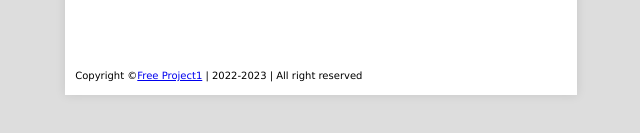
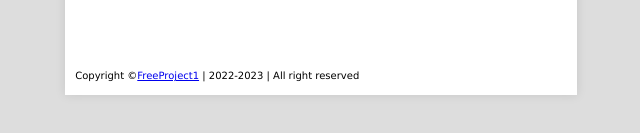
Before and after one commit to BHOLU-SINGH/generate-qr-code, a plain HTML site: page index.html in a window 1280 px wide. Shown: the part 645-778 px from the top of the page, 319-959 px from the left. Drawn offline with Linux system fonts and the light colour scheme.

Commit message:
initial commit

```diff
--- a/index.html
+++ b/index.html
@@ -19,7 +19,7 @@
             <span class="error"></span><br>
             <img src="default qr code.png" id="img" alt="Makes sure you internet connection is established">
         </div>
-        <p class="copyright">Copyright &copy;<a href="https://freeprojects1.blogspot.com" target="_blank">Free Project1</a> | 2022-2023 | All right reserved</p>
+        <p class="copyright">Copyright &copy;<a href="https://freeprojects1.blogspot.com" target="_blank">FreeProject1</a> | 2022-2023 | All right reserved</p>
     </div>
 
 
```
